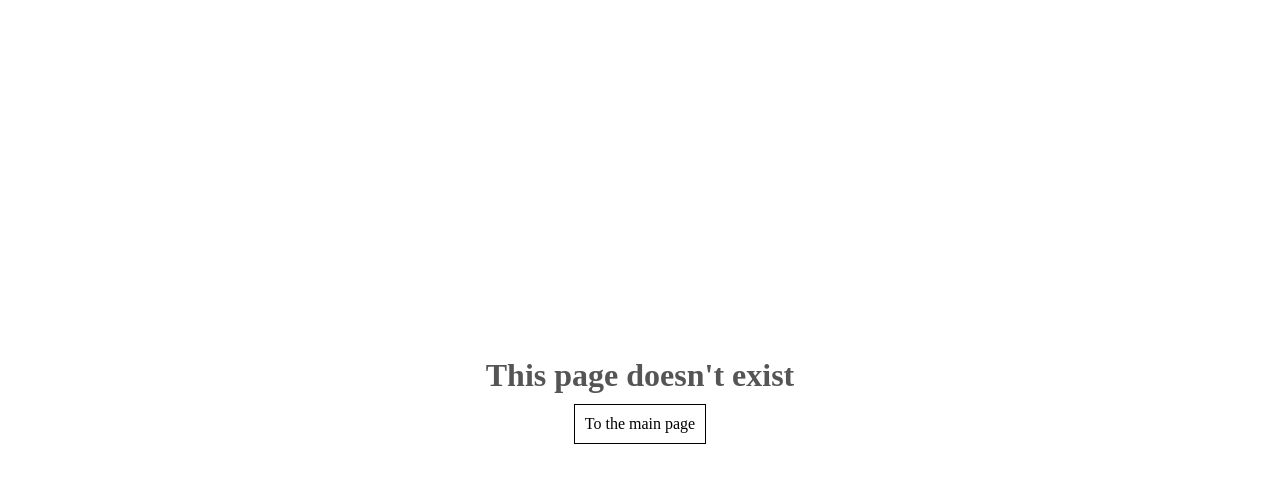
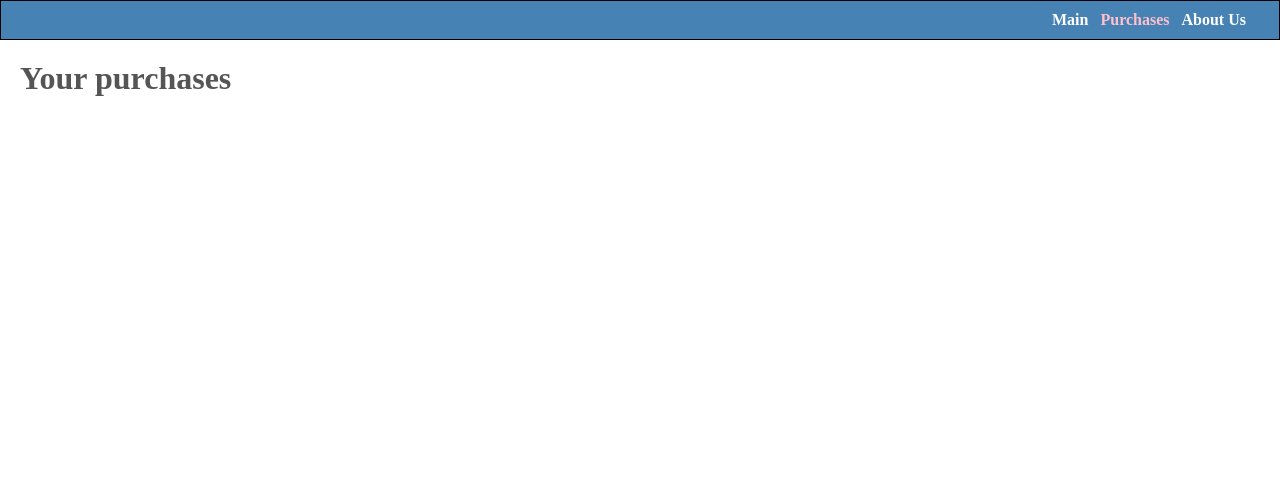
Before and after one commit to DeguzBelarus/rss-react, a React (Create React App) app: page /purchases in a window 1280 px wide. Shown: the top 482 px of the page. Built offline with nearby package versions, Linux system fonts and the light colour scheme.

Commit message:
feat: add purchases page for the forms task; update types and router; update links in Header

```diff
--- a/src/AppRouter/AppRouter.tsx
+++ b/src/AppRouter/AppRouter.tsx
@@ -2,6 +2,7 @@ import React, { Component } from 'react';
 import { Route, Routes } from 'react-router-dom';
 
 import { MainPage } from 'pages/MainPage/MainPage';
+import { PurchasesPage } from 'pages/PurchasesPage/PurchasesPage';
 import { AboutUsPage } from 'pages/AboutUsPage/AboutUsPage';
 import { Page404 } from 'pages/Page404/Page404';
 
@@ -11,6 +12,7 @@ export class AppRouter extends Component {
       <Routes>
         <Route path="/" element={<MainPage />} />
         <Route path="/about" element={<AboutUsPage />} />
+        <Route path="/purchases" element={<PurchasesPage />} />
         <Route path="*" element={<Page404 />} />
       </Routes>
     );
--- a/src/components/Header/Header.scss
+++ b/src/components/Header/Header.scss
@@ -24,14 +24,15 @@ header {
   }
 
   .pages-links-container {
+    min-width: 250px;
     @include flex-all-center;
-    gap: 10px;
+    gap: 12px;
     margin-left: auto;
     margin-right: 5px;
 
     .current-page-span {
-      text-decoration: underline;
-      color: #555;
+      font-weight: bold;
+      color: pink;
     }
 
     a {
--- a/src/components/Header/Header.tsx
+++ b/src/components/Header/Header.tsx
@@ -1,9 +1,8 @@
 import React, { Component } from 'react';
 import { Link } from 'react-router-dom';
 
+import { HeaderOriginType } from 'types/types';
 import './Header.scss';
-
-type HeaderOriginType = 'main-page' | 'about-page';
 
 interface Props {
   origin: HeaderOriginType;
@@ -34,16 +33,32 @@ export class Header extends Component<Props> {
           {origin === 'main-page' ? (
             <>
               <span className="current-page-span">Main</span>
+              <Link to={'/purchases'} data-testid="purchases-link">
+                Purchases
+              </Link>
               <Link to={'/about'} data-testid="app-about-us-link">
                 About Us
               </Link>
             </>
-          ) : (
+          ) : null}
+          {origin === 'about-page' ? (
             <>
               <Link to={'/'}>Main</Link>
+              <Link to={'/purchases'} data-testid="purchases-link">
+                Purchases
+              </Link>
               <span className="current-page-span">About Us</span>
             </>
-          )}
+          ) : null}
+          {origin === 'purchases-page' ? (
+            <>
+              <Link to={'/'}>Main</Link>
+              <span className="current-page-span">Purchases</span>
+              <Link to={'/about'} data-testid="app-about-us-link">
+                About Us
+              </Link>
+            </>
+          ) : null}
         </div>
       </header>
     );
--- /dev/null
+++ b/src/pages/PurchasesPage/PurchasesPage.scss
@@ -0,0 +1,12 @@
+@import '../../variables';
+
+.purchases-page-wrapper {
+  width: 100%;
+  height: calc(100vh - #{($header-height + px)});
+  @include flex-column-line-start-vertical-top;
+  padding: 20px;
+
+  h1 {
+    color: #555;
+  }
+}
--- /dev/null
+++ b/src/pages/PurchasesPage/PurchasesPage.tsx
@@ -0,0 +1,17 @@
+import React, { Component } from 'react';
+
+import { Header } from 'components/Header/Header';
+import './PurchasesPage.scss';
+
+export class PurchasesPage extends Component {
+  render() {
+    return (
+      <>
+        <Header origin="purchases-page" />
+        <div className="purchases-page-wrapper" data-testid="purchases-page">
+          <h1>Your purchases</h1>
+        </div>
+      </>
+    );
+  }
+}
--- a/src/types/types.ts
+++ b/src/types/types.ts
@@ -1,6 +1,7 @@
 // types
 export type Nullable<T> = T | null;
 export type Undefinable<T> = T | undefined;
+export type HeaderOriginType = 'main-page' | 'about-page' | 'purchases-page';
 
 // interfaces
 export interface ICatObject {
```
